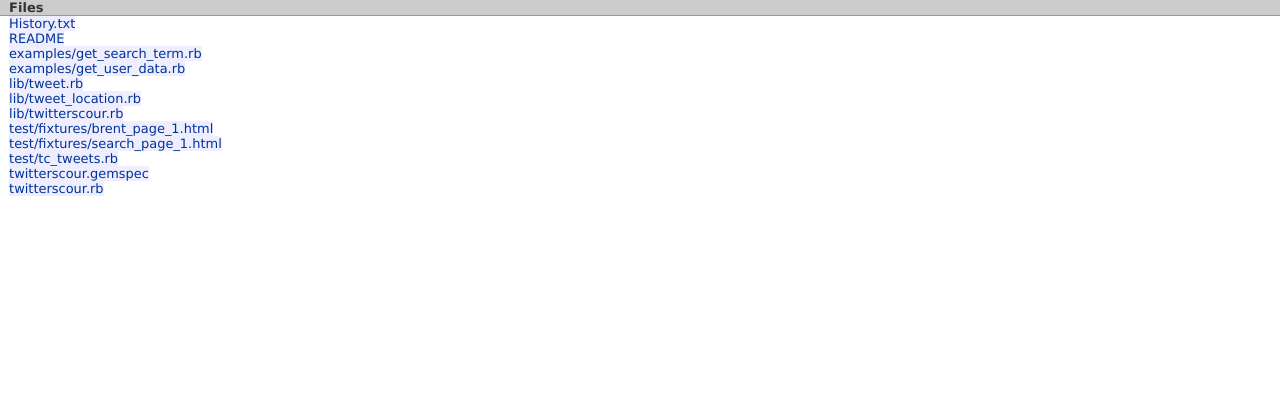
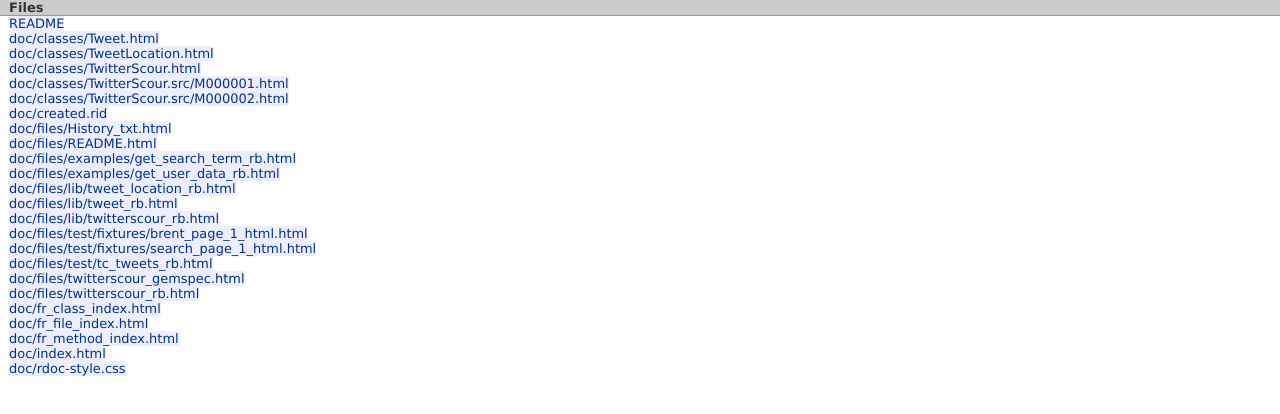
Before and after one commit to brentsowers1/twitterscour, a plain HTML site: page doc/fr_file_index.html in a window 1280 px wide. Drawn offline with Linux system fonts and the light colour scheme.

```diff
--- a/doc/fr_file_index.html
+++ b/doc/fr_file_index.html
@@ -17,29 +17,53 @@
   <h1 class="section-bar">Files</h1>
   <div id="index-entries">
 
-    <a href="files/History_txt.html">History.txt</a><br />
-
     <a href="files/README.html">README</a><br />
 
-    <a href="files/examples/get_search_term_rb.html">examples/get_search_term.rb</a><br />
+    <a href="files/doc/classes/Tweet_html.html">doc/classes/Tweet.html</a><br />
 
-    <a href="files/examples/get_user_data_rb.html">examples/get_user_data.rb</a><br />
+    <a href="files/doc/classes/TweetLocation_html.html">doc/classes/TweetLocation.html</a><br />
 
-    <a href="files/lib/tweet_rb.html">lib/tweet.rb</a><br />
+    <a href="files/doc/classes/TwitterScour_html.html">doc/classes/TwitterScour.html</a><br />
 
-    <a href="files/lib/tweet_location_rb.html">lib/tweet_location.rb</a><br />
+    <a href="files/doc/classes/TwitterScour_src/M000001_html.html">doc/classes/TwitterScour.src/M000001.html</a><br />
 
-    <a href="files/lib/twitterscour_rb.html">lib/twitterscour.rb</a><br />
+    <a href="files/doc/classes/TwitterScour_src/M000002_html.html">doc/classes/TwitterScour.src/M000002.html</a><br />
 
-    <a href="files/test/fixtures/brent_page_1_html.html">test/fixtures/brent_page_1.html</a><br />
+    <a href="files/doc/created_rid.html">doc/created.rid</a><br />
 
-    <a href="files/test/fixtures/search_page_1_html.html">test/fixtures/search_page_1.html</a><br />
+    <a href="files/doc/files/History_txt_html.html">doc/files/History_txt.html</a><br />
 
-    <a href="files/test/tc_tweets_rb.html">test/tc_tweets.rb</a><br />
+    <a href="files/doc/files/README_html.html">doc/files/README.html</a><br />
 
-    <a href="files/twitterscour_gemspec.html">twitterscour.gemspec</a><br />
+    <a href="files/doc/files/examples/get_search_term_rb_html.html">doc/files/examples/get_search_term_rb.html</a><br />
 
-    <a href="files/twitterscour_rb.html">twitterscour.rb</a><br />
+    <a href="files/doc/files/examples/get_user_data_rb_html.html">doc/files/examples/get_user_data_rb.html</a><br />
+
+    <a href="files/doc/files/lib/tweet_location_rb_html.html">doc/files/lib/tweet_location_rb.html</a><br />
+
+    <a href="files/doc/files/lib/tweet_rb_html.html">doc/files/lib/tweet_rb.html</a><br />
+
+    <a href="files/doc/files/lib/twitterscour_rb_html.html">doc/files/lib/twitterscour_rb.html</a><br />
+
+    <a href="files/doc/files/test/fixtures/brent_page_1_html_html.html">doc/files/test/fixtures/brent_page_1_html.html</a><br />
+
+    <a href="files/doc/files/test/fixtures/search_page_1_html_html.html">doc/files/test/fixtures/search_page_1_html.html</a><br />
+
+    <a href="files/doc/files/test/tc_tweets_rb_html.html">doc/files/test/tc_tweets_rb.html</a><br />
+
+    <a href="files/doc/files/twitterscour_gemspec_html.html">doc/files/twitterscour_gemspec.html</a><br />
+
+    <a href="files/doc/files/twitterscour_rb_html.html">doc/files/twitterscour_rb.html</a><br />
+
+    <a href="files/doc/fr_class_index_html.html">doc/fr_class_index.html</a><br />
+
+    <a href="files/doc/fr_file_index_html.html">doc/fr_file_index.html</a><br />
+
+    <a href="files/doc/fr_method_index_html.html">doc/fr_method_index.html</a><br />
+
+    <a href="files/doc/index_html.html">doc/index.html</a><br />
+
+    <a href="files/doc/rdoc-style_css.html">doc/rdoc-style.css</a><br />
 
   </div>
 </div>
```
Also changed, not shown: doc/files/README.html (+10 -7 lines), doc/fr_class_index.html (+0 -6 lines), doc/fr_method_index.html (+0 -4 lines), 2 other files.
